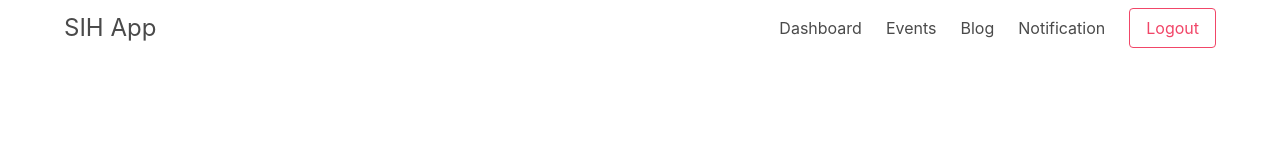
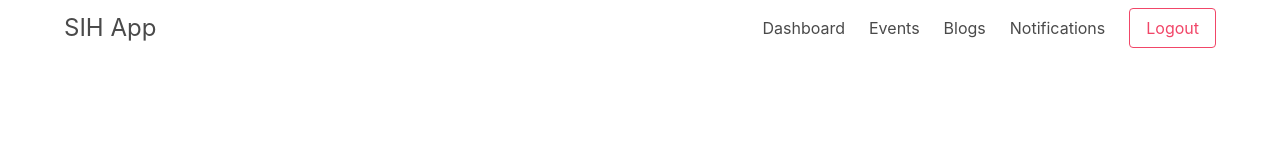
Before and after one commit to smartclash/SIH-Frontend, a Next.js app: page / in a window 1280 px wide. Shown: the top 160 px of the page. Built offline with nearby package versions, Linux system fonts and the light colour scheme.

Commit message:
linking pages

```diff
--- a/components/User/Navbar.tsx
+++ b/components/User/Navbar.tsx
@@ -1,4 +1,5 @@
 import type {NextPage} from 'next'
+import Link from 'next/link'
 
 const Navbar: NextPage = () => (
     <nav className='navbar'>
@@ -8,12 +9,22 @@ const Navbar: NextPage = () => (
             </div>
             <div className='navbar-menu'>
                 <div className='navbar-end'>
-                    <a href='#' className='navbar-item'>Dashboard</a>
-                    <a href='#' className='navbar-item'>Events</a>
-                    <a href='#' className='navbar-item'>Blog</a>
-                    <a href='#' className='navbar-item'>Notification</a>
+                    <Link href="/admin/dashboard">
+                        <a className='navbar-item'>Dashboard</a>
+                    </Link>
+                    <Link href="/events/view">
+                        <a  className='navbar-item'>Events</a>
+                    </Link>
+                    <Link href="/blogs/view.tsx">
+                        <a className='navbar-item'>Blogs</a>
+                    </Link>
+                    <Link href="#">
+                        <a className='navbar-item'>Notifications</a>
+                    </Link>
                     <div className='navbar-item'>
-                        <a className='button is-danger is-outlined'>Logout</a>
+                        <Link href="/login">
+                            <a className='button is-danger is-outlined'>Logout</a>
+                        </Link>
                     </div>
                 </div>
             </div>
```
